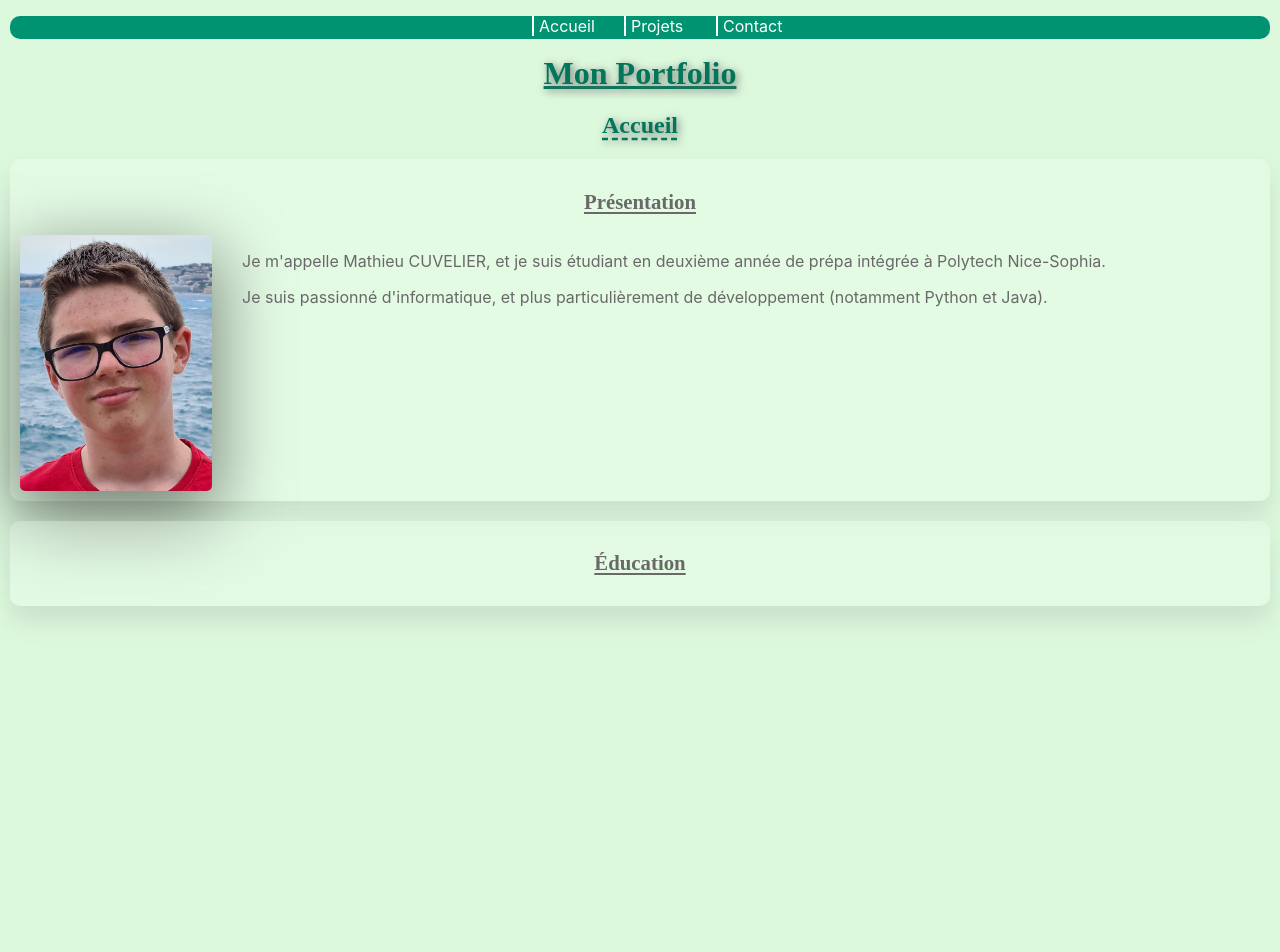
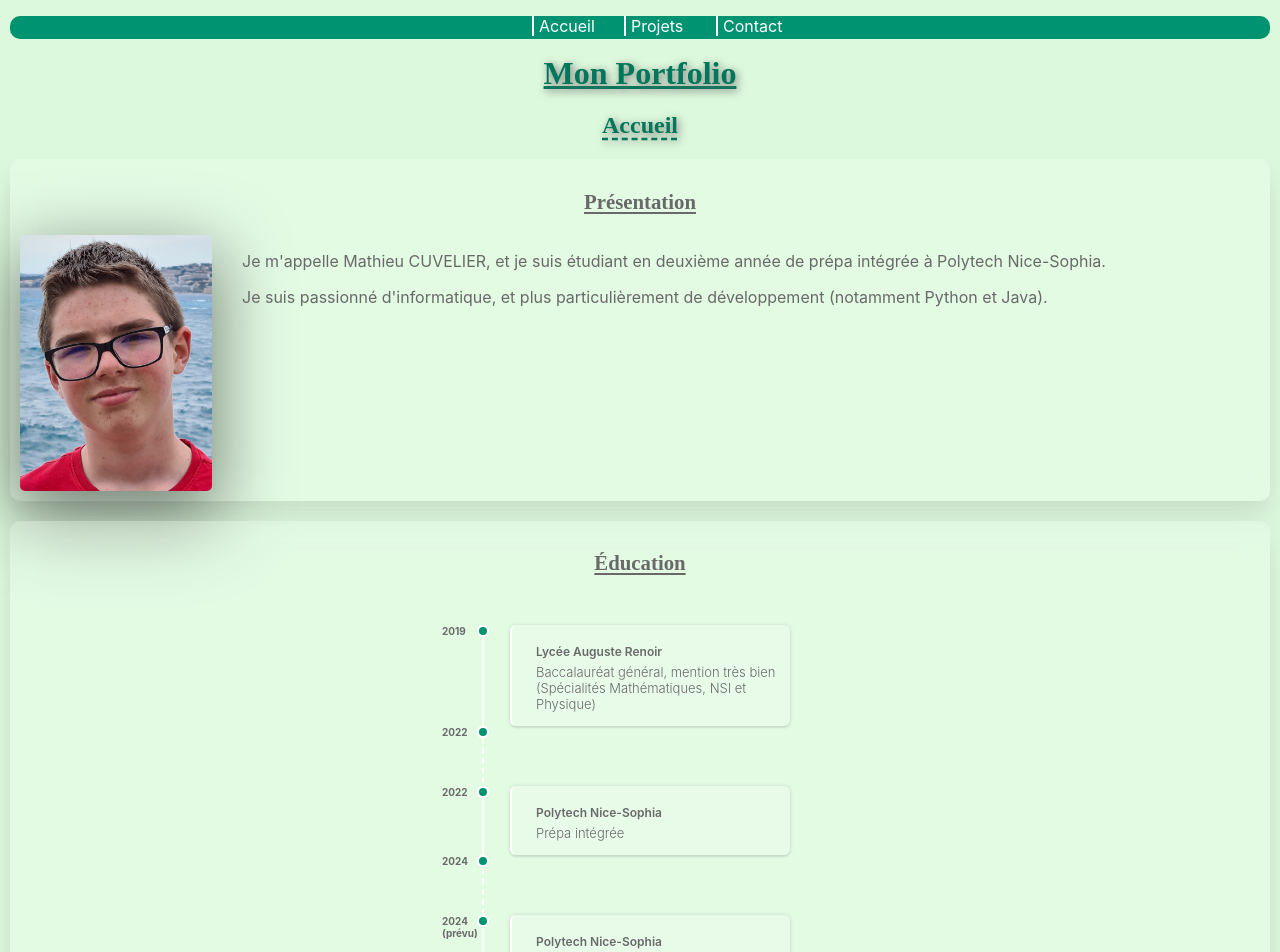
Before and after one commit to matryt/portfolio-react, a React (Create React App) app: page / in a window 1280 px wide. Shown: the top 952 px of the page. Before the commit the page ends 800 px from the top, so only its background shows below. Built offline with nearby package versions, Linux system fonts and the light colour scheme; a web font is replaced by a local one.

Commit message:
Timeline éducation

```diff
--- a/src/App.js
+++ b/src/App.js
@@ -3,7 +3,8 @@ import Nav from "./components/Nav";
 import Card from "./components/Card";
 import './App.css';
 import me from './img/me.jpg';
-
+import ETimeline from './components/EducationTimeline';
+import EItem from './components/EducationElement';
 
 
 function App() {
@@ -16,7 +17,11 @@ function App() {
         <p>Je suis passionné d'informatique, et plus particulièrement de développement (notamment Python et Java).</p>
       </Card>
       <Card title="&Eacute;ducation">
-
+        <ETimeline>
+          <EItem title="Lycée Auguste Renoir" description="Baccalauréat général, mention très bien (Spécialités Mathématiques, NSI et Physique)" startDate="2019" endDate="2022"></EItem>
+          <EItem title="Polytech Nice-Sophia" description="Prépa intégrée" startDate="2022" endDate="2024"></EItem>
+          <EItem title="Polytech Nice-Sophia" description="Cycle ingénieur Systèmes d'Information" startDate="2024 (prévu)" endDate="2027 (prévu)"></EItem>
+        </ETimeline>
       </Card>
     </div>
   );
--- /dev/null
+++ b/src/components/EducationElement.js
@@ -0,0 +1,15 @@
+export default function EducationElement({title, description, startDate, endDate}) {
+    return (
+        <li>
+        <span></span>
+        <div>
+            <div className="title">{title}</div>
+            <div className="info">{description}</div>
+        </div>
+        <span className="number">
+            <span>{startDate}</span>
+            <span>{endDate}</span>
+        </span>
+        </li>
+    )
+    }
--- /dev/null
+++ b/src/components/EducationTimeline.js
@@ -0,0 +1,11 @@
+import "../styles/Education.css"
+
+export default function EducationTimeline(props) {
+    return (
+        <div class="educ-timeline">
+            <ul>
+                {props.children}
+            </ul>
+        </div>
+    )
+}
--- a/src/styles/Card.css
+++ b/src/styles/Card.css
@@ -36,6 +36,7 @@
 
 .card-content {
     grid-area: card-content;
+    height:100%;
 }
 
 .card img {
--- /dev/null
+++ b/src/styles/Education.css
@@ -0,0 +1,86 @@
+@import url('https://fonts.googleapis.com/css?family=Open+Sans:300,400,600,700');
+.card .educ-timeline {
+    height:420px;
+}
+
+.educ-timeline ul {
+  list-style: none;
+  position: absolute;
+  top: 280px;
+  left: 50%;
+  transform: translate(-50%, -50%);
+  padding: 1px 100px;
+  font-size: 13px;
+}
+.educ-timeline ul:before {
+  content: '';
+  width: 1px;
+  height: 100%;
+  position: absolute;
+  top: 2px;
+  left: 102px;
+  border-left: 2px dashed #fff;
+
+}
+.educ-timeline ul li {
+  position: relative;
+  margin-left: 30px ;
+  background-color: rgba(255, 255, 255, 0.2);
+  padding: 14px;
+  border-radius: 6px;
+  width: 250px;
+  box-shadow: 0 0 4px rgba(0, 0, 0, .12), 0 2px 2px rgba(0, 0, 0, .08)
+}
+.educ-timeline ul li:not(:first-child) {
+  margin-top: 60px;
+}
+.educ-timeline ul li > span {
+  width: 2px;
+  height: 100%;
+  background: #fff;
+  left: -30px;
+  top: 0;
+  position: absolute;
+}
+.educ-timeline ul li > span:before, .educ-timeline ul li > span:after {
+  content: '';
+  width: 8px;
+  height: 8px;
+  border-radius: 50%;
+  border: 2px solid #fff;
+  position: absolute;
+  background: #009371;
+  left: -5px;
+  top: 0;
+}
+.educ-timeline ul li span:after {
+  top: 100%;
+}
+.educ-timeline ul li > div {
+  margin-left: 10px;
+}
+.educ-timeline div .title, .educ-timeline div .type {
+  font-weight: 600;
+  font-size: 12px;
+}
+.educ-timeline div .info {
+  font-weight: 300;
+}
+.educ-timeline div > div {
+  margin-top: 5px;
+}
+.educ-timeline span.number {
+  height: 100%;
+}
+.educ-timeline span.number span {
+  position: absolute;
+  font-size: 10px;
+  left: -40px;
+  font-weight: bold;
+}
+.educ-timeline span.number span:first-child {
+  top: 0;
+}
+.educ-timeline span.number span:last-child {
+  top: 100%;
+}
```
